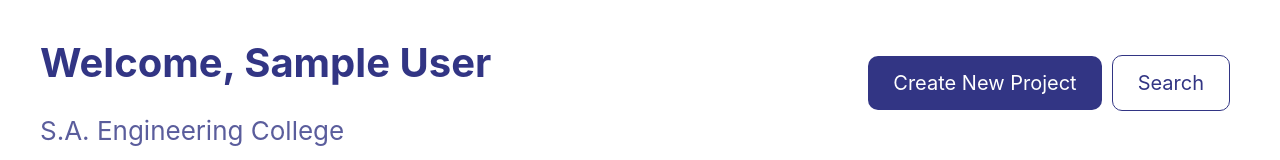
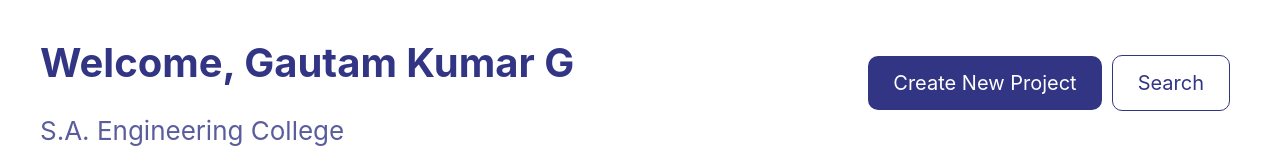
Before and after one commit to gautamkumar30/ProjectShowcase, a React (Vite) app: page /home in a window 1280 px wide. Shown: the top 160 px of the page. Built offline with nearby package versions, Linux system fonts and the light colour scheme; no server answers; sample sign-in values are in the browser's storage.

Commit message:
fixed backend connectivity

```diff
--- a/src/pages/_root/HomePage/HomePage.jsx
+++ b/src/pages/_root/HomePage/HomePage.jsx
@@ -18,7 +18,8 @@ const HomePage = () => {
       <div className="wrapper">
         <section className="header">
           <div>
-            <h1>Welcome, {currentUser.displayName}</h1>
+            {/* <h1>Welcome, {currentUser.displayName}</h1> */}
+            <h1>Welcome, Gautam Kumar G</h1>
             <h2>S.A. Engineering College</h2>
           </div>
           <div>
```
